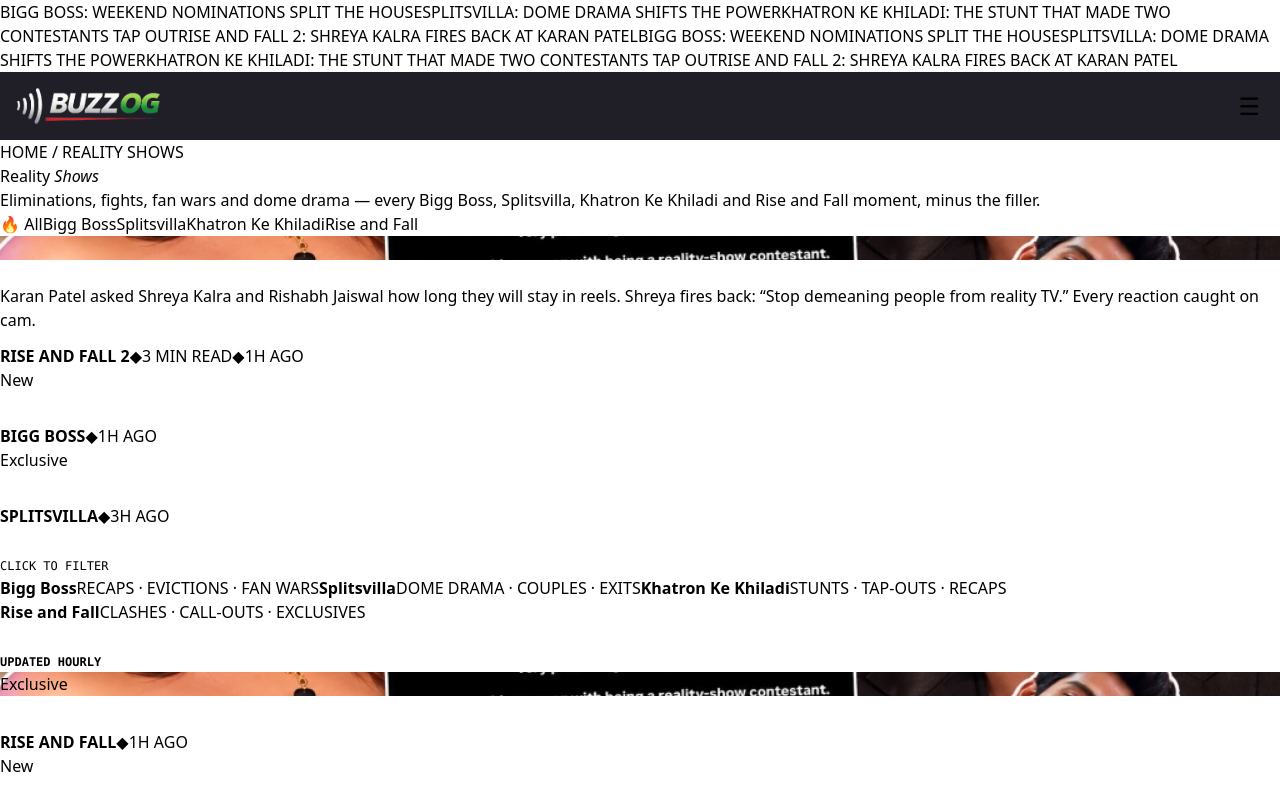
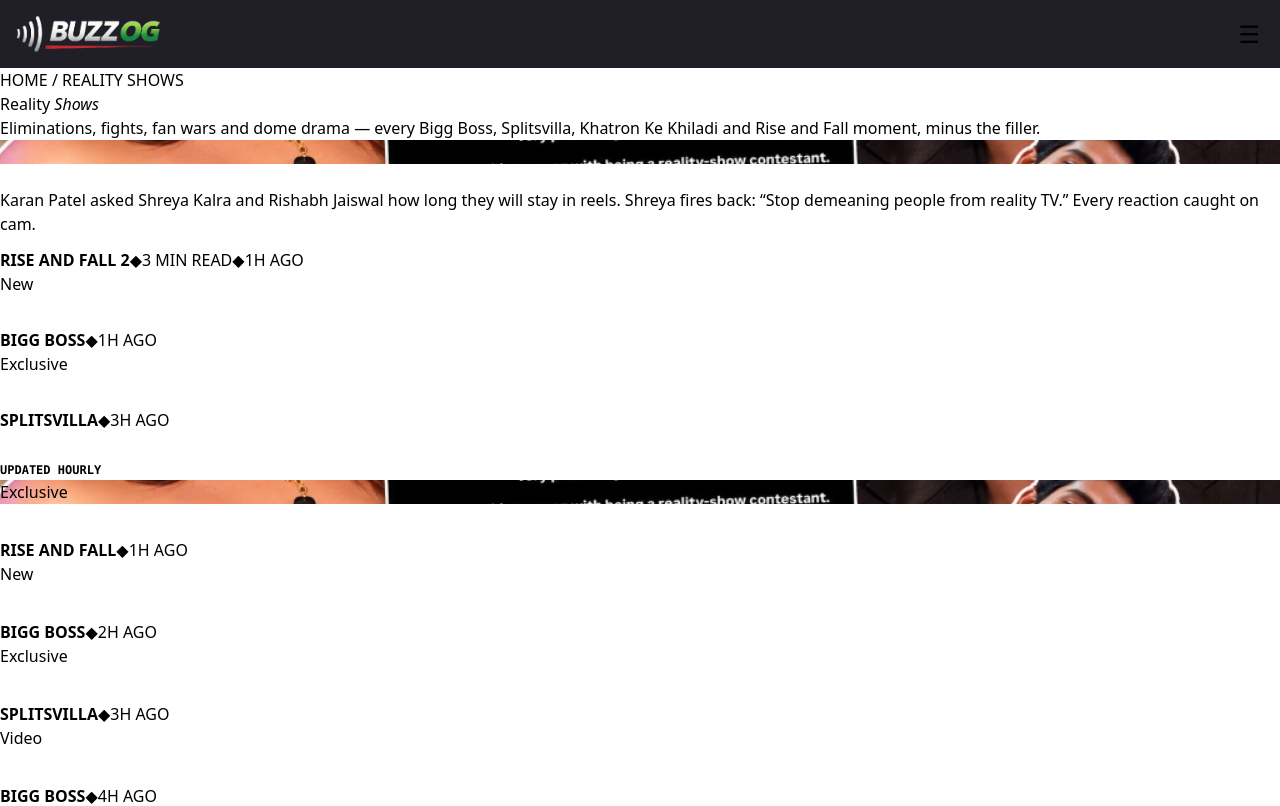
Before and after one commit to agrima-didwania/buzzog, a Next.js app: page /reality-shows in a window 1280 px wide. Shown: the top 806 px of the page. Built offline with nearby package versions, Linux system fonts and the light colour scheme.

Commit message:
Remove top ticker bar, category chip filter strip, and Pick Your Show hub section from Reality Shows page

```diff
--- a/src/app/reality-shows/RealityShowsView.tsx
+++ b/src/app/reality-shows/RealityShowsView.tsx
@@ -177,31 +177,9 @@
 ];
 
 export default function RealityShowsView() {
-  const [activeFilter, setActiveFilter] = useState<string>("all");
   const [email, setEmail] = useState("");
   const [ctaStatus, setCtaStatus] = useState<string | null>(null);
   const [submitting, setSubmitting] = useState(false);
-
-  const filterOptions = [
-    { label: "🔥 All", value: "all" },
-    { label: "Bigg Boss", value: "Bigg Boss" },
-    { label: "Splitsvilla", value: "Splitsvilla" },
-    { label: "Khatron Ke Khiladi", value: "Khatron Ke Khiladi" },
-    { label: "Rise and Fall", value: "Rise and Fall" },
-  ];
-
-  const filteredArticles =
-    activeFilter === "all"
-      ? realityArticles
-      : realityArticles.filter((art) => art.show === activeFilter);
-
-  const handleTileClick = (showName: string) => {
-    setActiveFilter(showName);
-    const gridElem = document.getElementById("reality-grid");
-    if (gridElem) {
-      gridElem.scrollIntoView({ behavior: "smooth" });
-    }
-  };
 
   const handleSubscribe = async (e: React.FormEvent) => {
     e.preventDefault();
@@ -232,20 +210,6 @@
 
   return (
     <>
-      {/* Top Reality TV Ticker */}
-      <div className="ticker-bar" role="region" aria-label="Reality TV Live Wire">
-        <div className="ticker-track">
-          <span>BIGG BOSS: WEEKEND NOMINATIONS SPLIT THE HOUSE</span>
-          <span>SPLITSVILLA: DOME DRAMA SHIFTS THE POWER</span>
-          <span>KHATRON KE KHILADI: THE STUNT THAT MADE TWO CONTESTANTS TAP OUT</span>
-          <span>RISE AND FALL 2: SHREYA KALRA FIRES BACK AT KARAN PATEL</span>
-          <span>BIGG BOSS: WEEKEND NOMINATIONS SPLIT THE HOUSE</span>
-          <span>SPLITSVILLA: DOME DRAMA SHIFTS THE POWER</span>
-          <span>KHATRON KE KHILADI: THE STUNT THAT MADE TWO CONTESTANTS TAP OUT</span>
-          <span>RISE AND FALL 2: SHREYA KALRA FIRES BACK AT KARAN PATEL</span>
-        </div>
-      </div>
-
       {/* Main Navigation Header with Reality Shows Marked Active */}
       <Header activeNav="Reality Shows" />
 
@@ -265,32 +229,6 @@
             </p>
           </div>
         </section>
-
-        {/* Filter Chips Bar */}
-        <div
-          className="cat-strip"
-          id="reality-categories"
-          role="tablist"
-          aria-label="Filter Reality Shows"
-        >
-          {filterOptions.map((opt) => {
-            const isSelected = activeFilter === opt.value;
-            return (
-              <button
-                key={opt.value}
-                type="button"
-                role="tab"
-                aria-selected={isSelected}
-                onClick={() => setActiveFilter(opt.value)}
-                className={`cat-chip transition-all duration-200 cursor-pointer ${
-                  isSelected ? "on" : ""
-                }`}
-              >
-                {opt.label}
-              </button>
-            );
-          })}
-        </div>
 
         {/* Lead Section: Featured Reality Card + 2-Item Stack */}
         <section className="lead">
@@ -375,55 +313,6 @@
           </div>
         </section>
 
-        {/* Pick Your Show Hub Section */}
-        <section className="section" id="pick-your-show">
-          <div className="section-head">
-            <h2 className="text-white">
-              Pick Your <span className="accent">Show</span>
-            </h2>
-            <span className="text-xs font-mono text-[var(--muted)]">
-              CLICK TO FILTER
-            </span>
-          </div>
-          <div className="hub">
-            <button
-              type="button"
-              className="tile text-left cursor-pointer group"
-              onClick={() => handleTileClick("Bigg Boss")}
-            >
-              <b className="group-hover:text-[var(--lime)] transition-colors">Bigg Boss</b>
-              <span>RECAPS · EVICTIONS · FAN WARS</span>
-            </button>
-
-            <button
-              type="button"
-              className="tile text-left cursor-pointer group"
-              onClick={() => handleTileClick("Splitsvilla")}
-            >
-              <b className="group-hover:text-[var(--magenta)] transition-colors">Splitsvilla</b>
-              <span>DOME DRAMA · COUPLES · EXITS</span>
-            </button>
-
-            <button
-              type="button"
-              className="tile text-left cursor-pointer group"
-              onClick={() => handleTileClick("Khatron Ke Khiladi")}
-            >
-              <b className="group-hover:text-[var(--lime)] transition-colors">Khatron Ke Khiladi</b>
-              <span>STUNTS · TAP-OUTS · RECAPS</span>
-            </button>
-
-            <button
-              type="button"
-              className="tile text-left cursor-pointer group"
-              onClick={() => handleTileClick("Rise and Fall")}
-            >
-              <b className="group-hover:text-[var(--magenta)] transition-colors">Rise and Fall</b>
-              <span>CLASHES · CALL-OUTS · EXCLUSIVES</span>
-            </button>
-          </div>
-        </section>
-
         {/* Latest Reality Buzz Grid */}
         <section className="section" id="reality-grid">
           <div className="section-head">
@@ -431,18 +320,6 @@
               <h2 className="text-white">
                 Latest <span className="accent">Reality Buzz</span>
               </h2>
-              {activeFilter !== "all" && (
-                <p className="text-xs font-mono text-[var(--lime)] mt-1">
-                  FILTERED BY: {activeFilter.toUpperCase()} (
-                  <button
-                    onClick={() => setActiveFilter("all")}
-                    className="underline hover:text-white"
-                  >
-                    SHOW ALL
-                  </button>
-                  )
-                </p>
-              )}
             </div>
             <span className="text-xs font-mono text-[var(--lime)] font-bold">
               UPDATED HOURLY
@@ -450,7 +327,7 @@
           </div>
 
           <div className="grid">
-            {filteredArticles.map((art) => (
+            {realityArticles.map((art) => (
               <Link
                 key={art.id}
                 href={art.href}
```
